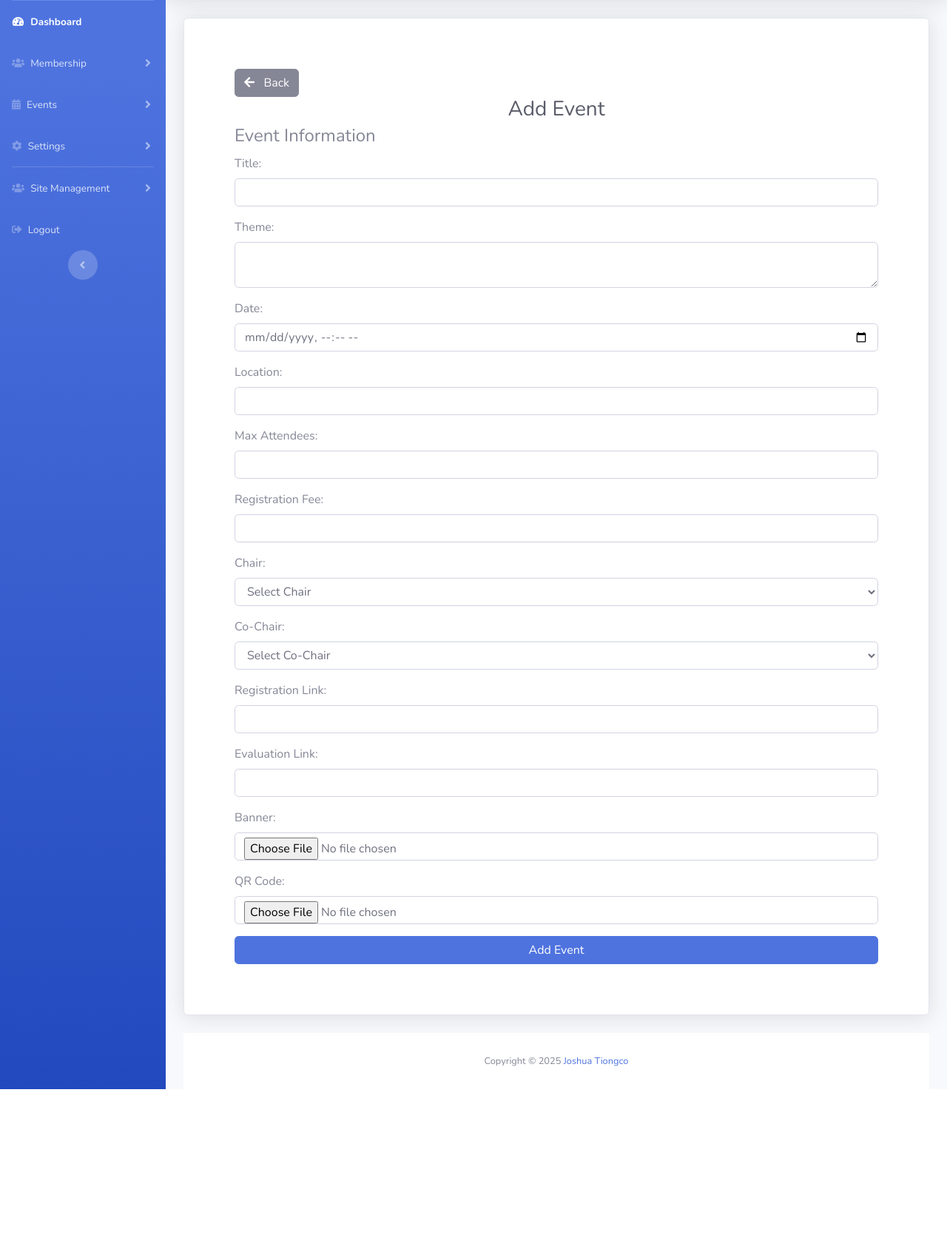
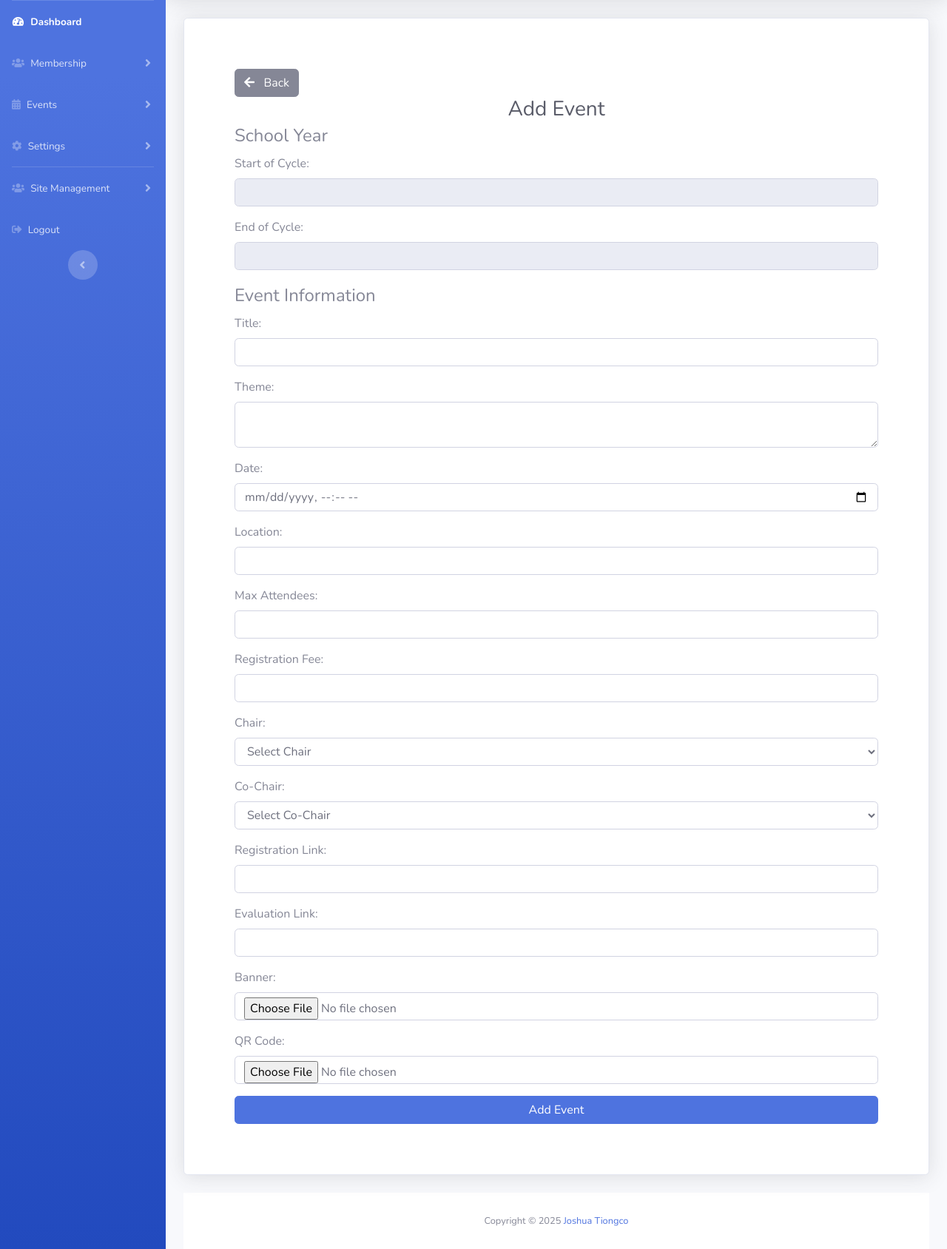
Before and after one commit to AngIkapito/demo-test, a Django app: page /hoo/Event/Add in a window 1280 px wide. Shown: the part 70-1758 px from the top of the page at 74% size. Before the commit the page ends 1542 px from the top, so only its background shows below. Run offline with Django 5.2, Linux system fonts and the light colour scheme; a user stored in the database is signed in; tables that the repository leaves empty hold one stand-in row (values such as "Sample post"); grey boxes marked "Sample" are stand-in pictures; parts of the project's set-up code (start-up, migrations or seed data) failed here and were passed over; some libraries are stand-ins or nearby versions.

Commit message:
add_event.html updated automatic show event cycle, updated hoo_views for add_event, add_schoolyea, updated table for view event table status

```diff
--- a/app/models.py
+++ b/app/models.py
@@ -51,6 +51,12 @@ class School_Year(models.Model):
     sy_end = models.DateField()
     created_at = models.DateTimeField(auto_now_add=True)
     updated_at = models.DateTimeField(auto_now=True)
+
+    STATUS_CHOICES = (
+        (0,"Inactive"),
+        (1,"Active"),
+    )
+    status = models.IntegerField(choices=STATUS_CHOICES, default=0)
 
     def __str__(self):
         return f"{self.sy_start.year}-{self.sy_end.year}"
@@ -139,9 +145,10 @@ class Event(models.Model):
     registration_link = models.URLField(blank=True, null=True)
     qr_code = models.ImageField(upload_to='qr_codes/', blank=True, null=True)
     evaluation_link = models.URLField(blank=True, null=True)
+    school_year = models.ForeignKey(School_Year, on_delete=models.CASCADE, null=True, blank=True)
 
     # def create_announcement(self, title, description, banner=None):
-    #     """Create an announcement for this event."""
+    #     """Create an announcement for this event.""
     #     announcement = Announcement.objects.create(
     #         title=title,
     #         description=description,
--- a/templates/hoo/add_event.html
+++ b/templates/hoo/add_event.html
@@ -2,12 +2,8 @@
 {% load static %}
 {% block content %}
 
-<!-- DITO KA MAS START MAGLAGAY NG LAMAN NG BODY -->
-<!-- Begin Page Content -->
-
 <div class="card shadow mb-4">
     <div class="card-body">
-        <!-- Nested Row within Card Body -->
         <div class="p-5">
             {% include 'includes/messages.html' %}
 
@@ -20,6 +16,20 @@
 
             <form class="user" id="add_event" method="post" action="{% url 'add_event' %}" enctype="multipart/form-data">
                 {% csrf_token %}
+
+                <fieldset>
+                    <legend>School Year</legend>
+                    <div class="form-group">
+                        <label for="sy_start">Start of Cycle:</label>
+                        <input type="text" class="form-control" id="sy_start" name="sy_start"
+                               value="{{ active_schoolyear.sy_start|date:'Y-m-d' }}" readonly>
+                    </div>
+                    <div class="form-group">
+                        <label for="sy_end">End of Cycle:</label>
+                        <input type="text" class="form-control" id="sy_end" name="sy_end"
+                               value="{{ active_schoolyear.sy_end|date:'Y-m-d' }}" readonly>
+                    </div>
+                </fieldset>
 
                 <fieldset>
                     <legend>Event Information</legend>
@@ -57,9 +67,11 @@
                     <div class="form-group">
                         <label for="chair">Chair:</label>
                         <select class="form-control" id="chair" name="chair" required>
-                            <option value="" disabled selected>Select Chair</option>  <!-- Default option -->
+                            <option value="" disabled selected>Select Chair</option>
                             {% for user in custom_users %}
-                                <option value="{{ user.id }}">{{ user.first_name }} {{ user.last_name }}</option>  <!-- Display only user.id -->
+                                <option value="{{ user.id }}">
+                                    {{ user.first_name }} {{ user.last_name }} ({{ user.officertype_name }})
+                                </option>
                             {% endfor %}
                         </select>
                     </div>
@@ -67,13 +79,14 @@
                     <div class="form-group">
                         <label for="co_chair">Co-Chair:</label>
                         <select class="form-control" id="co_chair" name="co_chair" required>
-                            <option value="" disabled selected>Select Co-Chair</option>  <!-- Default option -->
+                            <option value="" disabled selected>Select Co-Chair</option>
                             {% for user in custom_users %}
-                                <option value="{{ user.id }}">{{ user.first_name }} {{ user.last_name }}</option>  <!-- Display only user.id -->
+                                <option value="{{ user.id }}">
+                                    {{ user.first_name }} {{ user.last_name }} ({{ user.officertype_name }})
+                                </option>
                             {% endfor %}
                         </select>
                     </div>
-
 
                     <div class="form-group">
                         <label for="registration_link">Registration Link:</label>
--- a/templates/hoo/view_organization.html
+++ b/templates/hoo/view_organization.html
@@ -57,7 +57,7 @@
              <tbody>
                {% for i in organization %}
                 <tr>
-                  <td><img src="{{i.logo}}" alt="Logo Image" style="max-width: 100px; max-height: 100px;"/></td>
+                  <td><img src="{{i.logo.url}}" alt="Logo Image" style="max-width: 100px; max-height: 100px;"/></td>
                    <td>{{i.initials|upper}}</td>
                    <td>{{i.name|upper}}</td>
                    <td>{{i.type|upper}}</td>
--- a/templates/hoo/viewall_event.html
+++ b/templates/hoo/viewall_event.html
@@ -18,7 +18,7 @@
              <h1 class="h3 mb-0 text-gray-800">Event List</h1>
              {% comment %} <a href="#" class="d-none d-sm-inline-block btn btn-sm btn-primary shadow-sm"><i
                class="fas fa-download fa-sm text-white-50"></i> Generate Report</a> {% endcomment %}
-               <a href="" class="btn btn-primary" title="Add Event">
+               <a href="{% url 'add_event'%}" class="btn btn-primary" title="Add Event">
                 <i class="fas fa-plus"></i>&nbsp;&nbsp; Event
             </a>
             </div>
--- a/trackapsite/hoo_views.py
+++ b/trackapsite/hoo_views.py
@@ -26,15 +26,21 @@ def ADD_SCHOOLYEAR(request):
     if request.method == "POST":
         sy_start = request.POST.get('sy_start')
         sy_end = request.POST.get('sy_end')
-        # print(program_name)
-        school_year = School_Year (
-            sy_start = sy_start,
-            sy_end = sy_end,
-            created_by_id=request.user.id  # Set the created_by_username to the current user
+
+        # Deactivate all existing school years
+        School_Year.objects.update(status=0)
+
+        # Create the new one as active
+        school_year = School_Year(
+            sy_start=sy_start,
+            sy_end=sy_end,
+            status=1,  # auto set active
         )
         school_year.save()
-        messages.success(request, 'Cycle successfully added!')
+
+        messages.success(request, 'Cycle successfully added and set as Active!')
         return redirect('add_schoolyear')
+
     return render(request, 'hoo/add_schoolyear.html')
 
 def VIEW_SCHOOLYEAR(request):
@@ -731,6 +737,7 @@ def VIEWALL_EVENT(request):
     events = Event.objects.all()
     return render(request, 'hoo/viewall_event.html', {'events': events})
 
+
 def ADD_EVENT(request):
     if request.method == 'POST':
         title = request.POST.get('title')
@@ -748,6 +755,13 @@ def ADD_EVENT(request):
         banner = request.FILES.get('banner')
         qr_code = request.FILES.get('qr_code')
 
+        # ✅ Get the active school year (status=1)
+        try:
+            active_schoolyear = School_Year.objects.get(status=1)
+        except School_Year.DoesNotExist:
+            messages.error(request, "No active school year found. Please activate a school year first.")
+            return redirect('add_event')
+
         # Create the event
         event = Event(
             title=title,
@@ -762,16 +776,30 @@ def ADD_EVENT(request):
             evaluation_link=evaluation_link,
             banner=banner,
             qr_code=qr_code,
-            created_by=request.user,  # Assuming the user is logged in
+            created_by=request.user,
             created_at=timezone.now(),
-            updated_at=timezone.now()
+            updated_at=timezone.now(),
+            school_year=active_schoolyear  # ✅ Link event to active school year
         )
         event.save()
-        messages.success(request, 'Event added successfully!')
-        return redirect('event_list')  # Redirect to the event list or another page
 
-    # Fetch all members and custom users for chair and co-chair selection
+        messages.success(
+            request,
+            f'Event added successfully for cycle {active_schoolyear.sy_start.year} - {active_schoolyear.sy_end.year}!'
+        )
+        return redirect('event_list')
+
+    # Fetch data for dropdowns
     members = Member.objects.all()
-    custom_users = CustomUser .objects.filter(id__in=[member.admin_id for member in members])  # Filter custom users based on admin_id
+    officertypes = OfficerType.objects.all()
+    custom_users = CustomUser.objects.filter(user_type__in=[1, 2], is_superuser=0)
 
-    return render(request, 'hoo/add_event.html', {'members': members, 'custom_users': custom_users})
+    # ✅ Pass active school year to template
+    active_schoolyear = School_Year.objects.filter(status=1).first()
+
+    return render(request, 'hoo/add_event.html', {
+        'members': members,
+        'custom_users': custom_users,
+        'officertypes': officertypes,
+        'active_schoolyear': active_schoolyear
+    })
```
Also changed, not shown: templates/hoo/view_schoolyear.html (+15 -18 lines), app/migrations/0012_member_user_type.py (added), app/migrations/0013_remove_member_user_type.py (added), app/migrations/0014_member_user_type.py (added), app/migrations/0015_remove_member_user_type.py (added), app/migrations/0016_school_year_status.py (added), app/migrations/0017_alter_school_year_status.py (added), app/migrations/0018_event_school_year.py (added), media/org_logo/qr-code.png (added).
